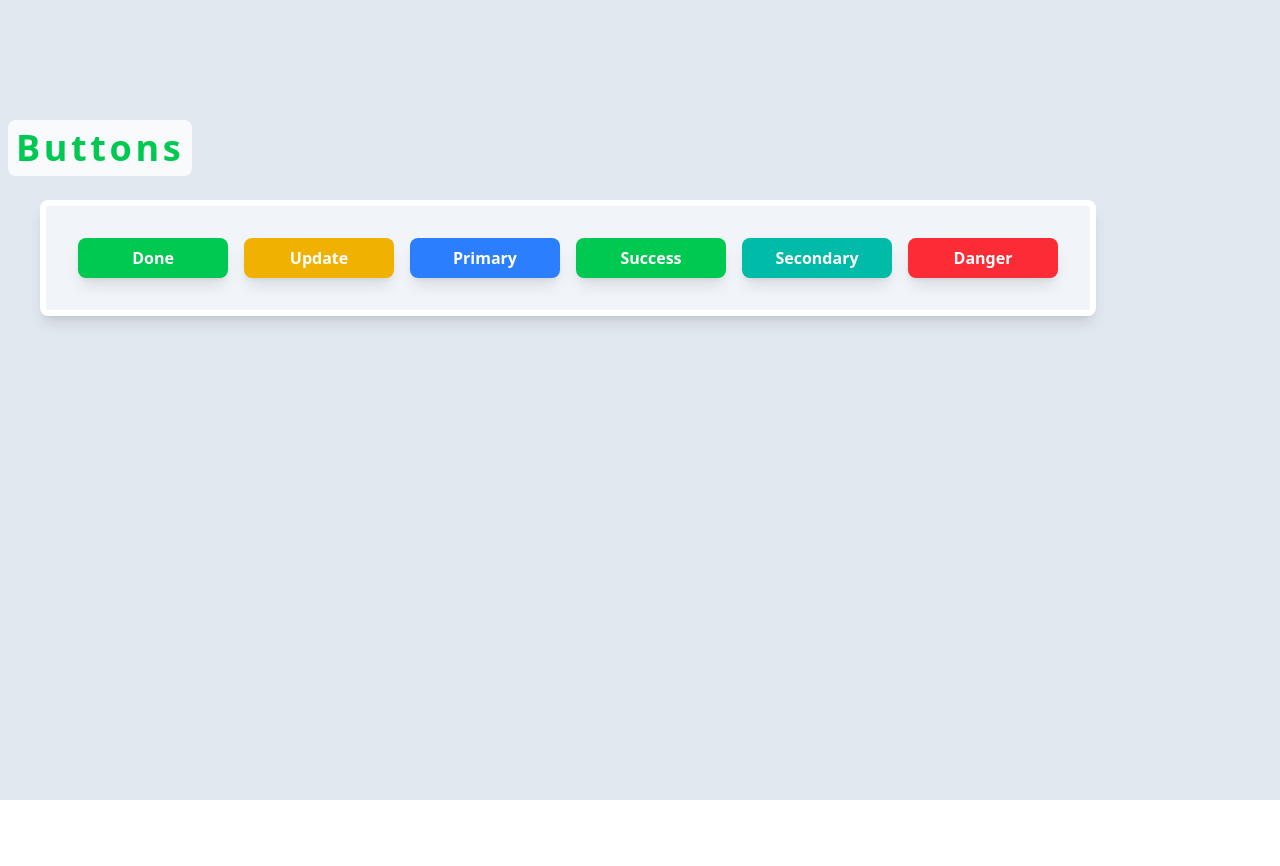
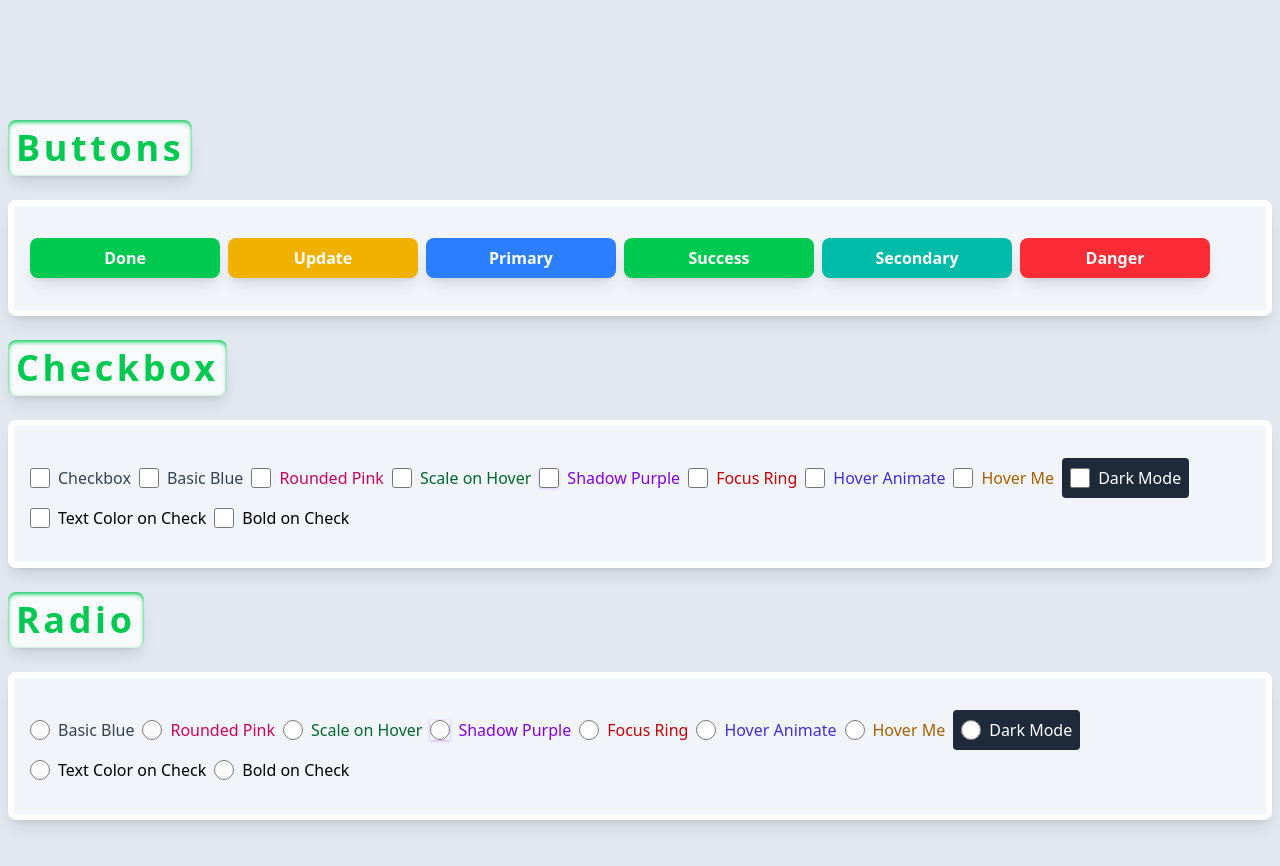
Before and after one commit to Thedevelop3r/todo, a Next.js app: page /ui in a window 1280 px wide. Shown: the top 866 px of the page. Before the commit the page ends 800 px from the top, so only its background shows below. Built offline with nearby package versions, Linux system fonts and the light colour scheme.

Commit message:
- add checkboxes - add radio buttons

```diff
--- a/app/ui/page.tsx
+++ b/app/ui/page.tsx
@@ -48,7 +48,7 @@ export function DoneButton({ labelName }: { labelName?: string }) {
 
 export function FlexRow({ children }: { children: React.ReactNode }) {
     return (
-        <div className="flex flex-row gap-4 mx-8 border-[6px] px-8 py-8 border-white rounded-lg shadow-lg bg-slate-100">
+        <div className="flex flex-row flex-wrap w-full gap-2 border-[6px] px-4 py-8 border-white rounded-lg shadow-lg bg-slate-100">
             {children}
         </div>
     )
@@ -56,19 +56,211 @@ export function FlexRow({ children }: { children: React.ReactNode }) {
 
 export function Title({ title }: { title: string }) {
     return (
-        <h1 className="text-4xl my-2 font-bold tracking-widest text-green-500 rounded-lg px-2 py-2 bg-slate-50 cursor-pointer">
+        <h1 className="text-4xl my-2 font-bold tracking-widest text-green-500 inset-shadow-sm inset-shadow-green-500 rounded-lg shadow-lg px-2 py-2 bg-slate-50 cursor-pointer">
             {title}
         </h1>
     )
 }
+
+export function Checkbox() {
+    return (
+        <div className="flex items-center">
+            <input
+                type="checkbox"
+                className="h-5 w-5 accent-blue-600"
+            />
+            <label className="ml-2 text-gray-700">Checkbox</label>
+        </div>
+    );
+}
+
+export  function StyledCheckboxes() {
+  return (
+    <>
+      {/* 1. Basic Blue Checkbox */}
+      <div className="flex items-center">
+        <input type="checkbox" className="h-5 w-5 accent-blue-600" />
+        <label className="ml-2 text-gray-700">Basic Blue</label>
+      </div>
+
+      {/* 2. Rounded Pink Checkbox */}
+      <div className="flex items-center">
+        <input type="checkbox" className="h-5 w-5 rounded-full accent-pink-500" />
+        <label className="ml-2 text-pink-700">Rounded Pink</label>
+      </div>
+
+      {/* 3. Green Scale-on-Check */}
+      <div className="flex items-center group">
+        <input
+          type="checkbox"
+          className="h-5 w-5 accent-green-500 transition-transform group-hover:scale-110"
+        />
+        <label className="ml-2 text-green-800">Scale on Hover</label>
+      </div>
+
+      {/* 4. Purple Shadow Checkbox */}
+      <div className="flex items-center">
+        <input
+          type="checkbox"
+          className="h-5 w-5 accent-purple-600 shadow-sm shadow-purple-200"
+        />
+        <label className="ml-2 text-purple-700">Shadow Purple</label>
+      </div>
+
+      {/* 5. Red Checkbox with Ring on Focus */}
+      <div className="flex items-center">
+        <input
+          type="checkbox"
+          className="h-5 w-5 accent-red-600 focus:ring-2 focus:ring-red-300"
+        />
+        <label className="ml-2 text-red-700">Focus Ring</label>
+      </div>
+
+      {/* 6. Indigo Hover Animation */}
+      <div className="flex items-center group">
+        <input
+          type="checkbox"
+          className="h-5 w-5 accent-indigo-500 transition-all duration-300 group-hover:scale-125"
+        />
+        <label className="ml-2 text-indigo-700">Hover Animate</label>
+      </div>
+
+      {/* 7. Checkbox with Label Tooltip */}
+      <div className="flex items-center group relative">
+        <input type="checkbox" className="h-5 w-5 accent-yellow-500" />
+        <label className="ml-2 text-yellow-700">Hover Me</label>
+        <span className="absolute left-28 opacity-0 group-hover:opacity-100 bg-black text-white text-xs rounded px-2 py-1 transition">
+          Tooltip Info
+        </span>
+      </div>
+
+      {/* 8. Dark Themed Checkbox */}
+      <div className="flex items-center bg-gray-800 p-2 rounded">
+        <input type="checkbox" className="h-5 w-5 accent-white" />
+        <label className="ml-2 text-white">Dark Mode</label>
+      </div>
+
+      {/* 9. Cyan Checkbox with Text Change */}
+      <div className="flex items-center">
+        <input type="checkbox" id="check-cyan" className="h-5 w-5 accent-cyan-600 peer" />
+        <label htmlFor="check-cyan" className="ml-2 peer-checked:text-cyan-600">
+          Text Color on Check
+        </label>
+      </div>
+
+      {/* 10. Orange Checkbox with Bold Label on Check */}
+      <div className="flex items-center">
+        <input type="checkbox" id="check-orange" className="h-5 w-5 accent-orange-500 peer" />
+        <label htmlFor="check-orange" className="ml-2 peer-checked:font-bold">
+          Bold on Check
+        </label>
+      </div>
+    </>
+  );
+}
+
+export function StyledRadioButtons() {
+  return (
+    <>
+      {/* 1. Basic Blue Radio */}
+      <div className="flex items-center">
+        <input type="radio" name="color" className="h-5 w-5 accent-blue-600" />
+        <label className="ml-2 text-gray-700">Basic Blue</label>
+      </div>
+
+      {/* 2. Pink Rounded Radio */}
+      <div className="flex items-center">
+        <input type="radio" name="color" className="h-5 w-5 rounded-full accent-pink-500" />
+        <label className="ml-2 text-pink-700">Rounded Pink</label>
+      </div>
+
+      {/* 3. Green Scale-on-Check */}
+      <div className="flex items-center group">
+        <input
+          type="radio"
+          name="color"
+          className="h-5 w-5 accent-green-500 transition-transform group-hover:scale-110"
+        />
+        <label className="ml-2 text-green-800">Scale on Hover</label>
+      </div>
+
+      {/* 4. Purple Radio with Shadow */}
+      <div className="flex items-center">
+        <input
+          type="radio"
+          name="color"
+          className="h-5 w-5 accent-purple-600 shadow-sm shadow-purple-300"
+        />
+        <label className="ml-2 text-purple-700">Shadow Purple</label>
+      </div>
+
+      {/* 5. Red Focus Ring */}
+      <div className="flex items-center">
+        <input
+          type="radio"
+          name="color"
+          className="h-5 w-5 accent-red-600 focus:ring-2 focus:ring-red-300"
+        />
+        <label className="ml-2 text-red-700">Focus Ring</label>
+      </div>
+
+      {/* 6. Indigo Hover Animation */}
+      <div className="flex items-center group">
+        <input
+          type="radio"
+          name="color"
+          className="h-5 w-5 accent-indigo-500 transition-transform duration-300 group-hover:scale-125"
+        />
+        <label className="ml-2 text-indigo-700">Hover Animate</label>
+      </div>
+
+      {/* 7. Yellow with Tooltip */}
+      <div className="flex items-center group relative">
+        <input type="radio" name="color" className="h-5 w-5 accent-yellow-500" />
+        <label className="ml-2 text-yellow-700">Hover Me</label>
+        <span className="absolute left-28 opacity-0 group-hover:opacity-100 bg-black text-white text-xs rounded px-2 py-1 transition">
+          Tooltip Info
+        </span>
+      </div>
+
+      {/* 8. Dark Mode Radio */}
+      <div className="flex items-center bg-gray-800 p-2 rounded">
+        <input type="radio" name="color" className="h-5 w-5 accent-white" />
+        <label className="ml-2 text-white">Dark Mode</label>
+      </div>
+
+      {/* 9. Cyan Text Change on Select */}
+      <div className="flex items-center">
+        <input type="radio" id="radio-cyan" name="color" className="h-5 w-5 accent-cyan-600 peer" />
+        <label htmlFor="radio-cyan" className="ml-2 peer-checked:text-cyan-600">
+          Text Color on Check
+        </label>
+      </div>
+
+      {/* 10. Orange Bold Label on Select */}
+      <div className="flex items-center">
+        <input
+          type="radio"
+          id="radio-orange"
+          name="color"
+          className="h-5 w-5 accent-orange-500 peer"
+        />
+        <label htmlFor="radio-orange" className="ml-2 peer-checked:font-bold">
+          Bold on Check
+        </label>
+      </div>
+    </>
+  );
+}
+
 
 
 // This page import all UI Components for visualization/debug/testing
 export default function UI() {
     return (
         // Main Ui Page Container
-        <div className='w-full mx-auto px-2 py-28 flex flex-col items-start justify-start gap-4 min-h-screen bg-slate-200'>
-
+        <div className='w-full px-2 py-28 flex flex-col items-start justify-start gap-4 min-h-screen bg-slate-200'>
+            {/* Buttons */}
             <Title title="Buttons" />
             <FlexRow>
                 <DoneButton />
@@ -77,9 +269,20 @@ export default function UI() {
                 <DoneButton labelName='Success' />
                 <SecondaryButton />
                 <DangerButton />
-
             </FlexRow>
 
+            {/* Checkbox */}
+            <Title title="Checkbox" />
+            <FlexRow>
+                <Checkbox />
+                <StyledCheckboxes />
+            </FlexRow>
+
+            {/* Radio */}
+            <Title title="Radio" />
+            <FlexRow>
+               <StyledRadioButtons />
+            </FlexRow>
         </div>
     )
 }
```
